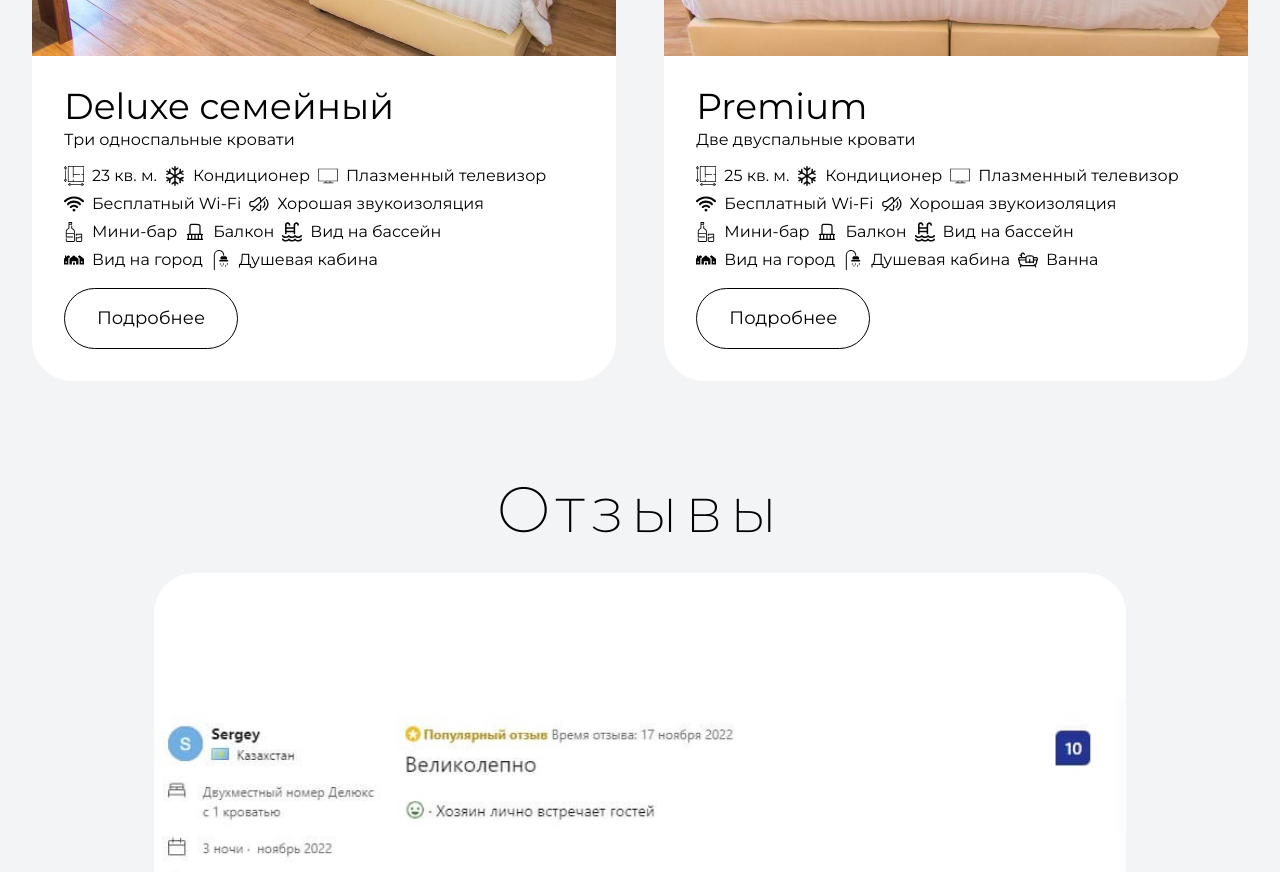
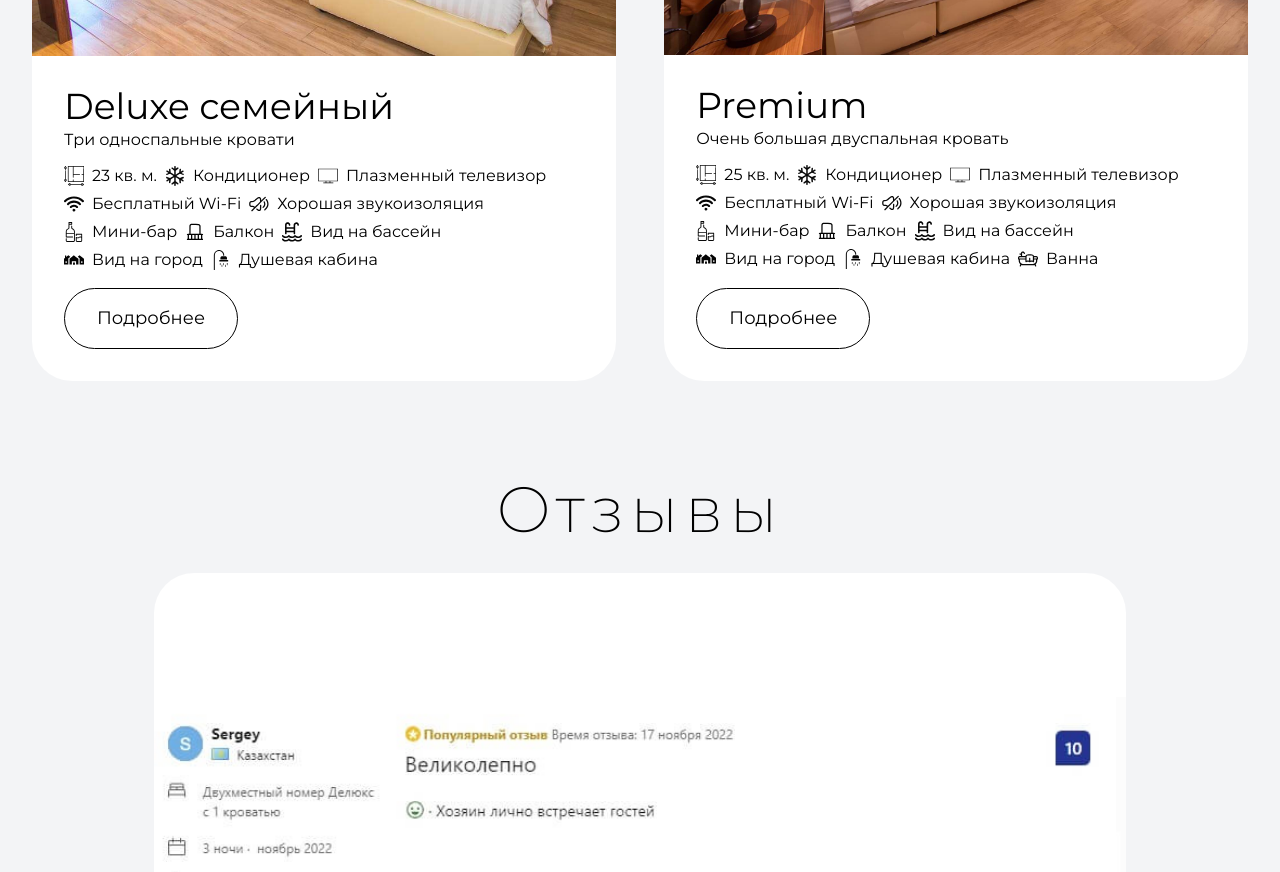
Before and after one commit to RostislavIvanov/maldives-landing, a React (Vite) app: page /rosyVillaHotel in a window 1280 px wide. Shown: the part 1320-2192 px from the top of the page. Built offline with nearby package versions, Linux system fonts and the light colour scheme.

Commit message:
Правки

```diff
--- a/src/Blocks/HotelRooms/HotelRooms.tsx
+++ b/src/Blocks/HotelRooms/HotelRooms.tsx
@@ -147,7 +147,7 @@ const HotelRooms = () => {
                     <RoomCard
                         image={premium}
                         roomTitle={'Premium'}
-                        roomSubtitle={'Две двуспальные кровати'}
+                        roomSubtitle={'Очень большая двуспальная кровать'}
                         iconData={premiumRoomData}
                         openModal={openModal}
                         modalImages={[ premium, premium3, standard4, premium4 ]}
```
Also changed, not shown: src/assets/images/premium.jpg.
